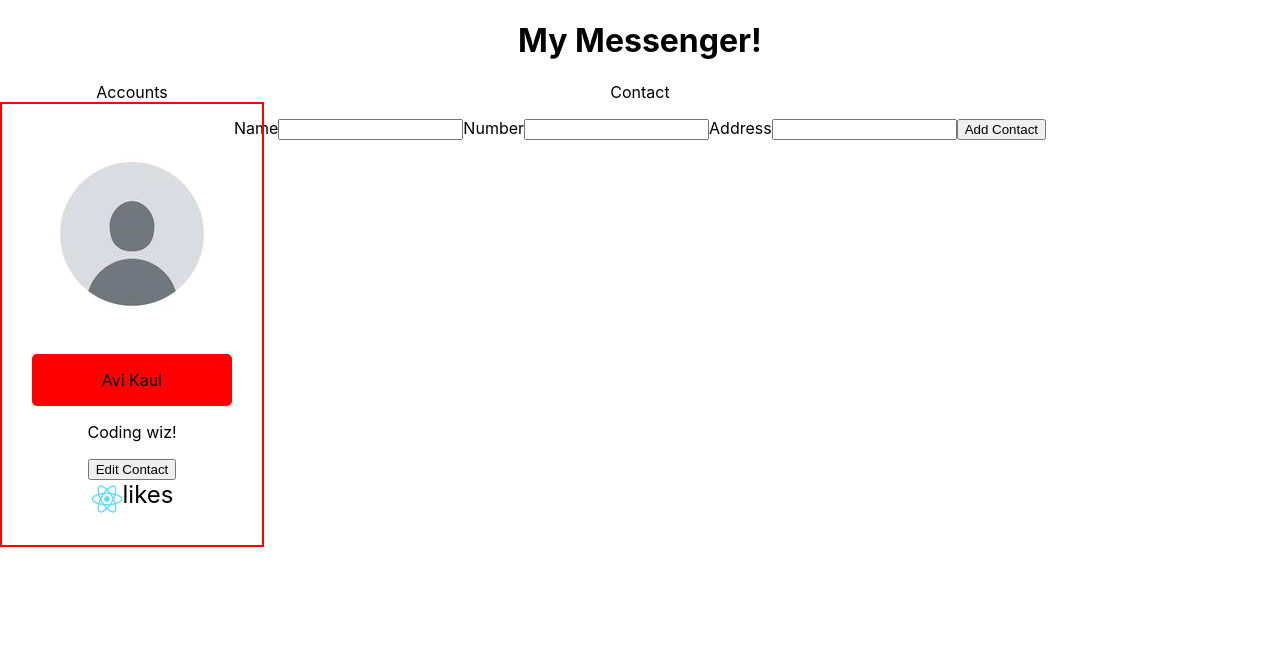
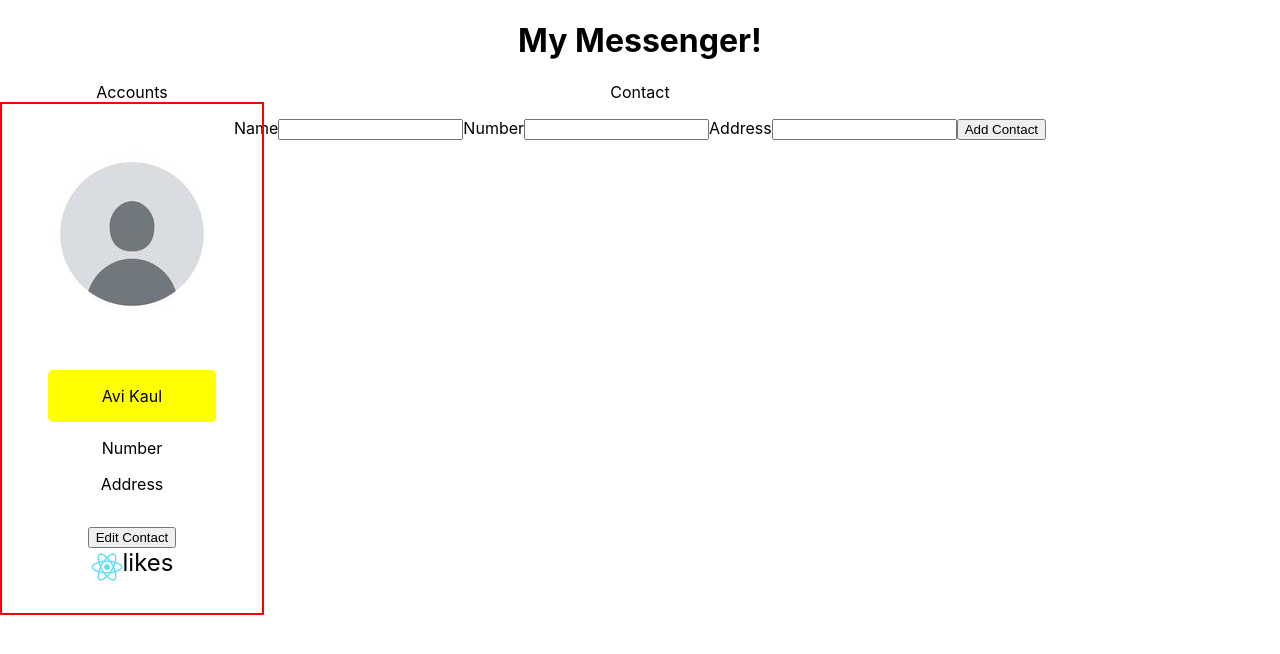
Before and after one commit to akaul823/Phase-2-Project, a React (Create React App) app in the folder phase2project/: page / in a window 1280 px wide. Shown: the top 654 px of the page. Built offline with nearby package versions, Linux system fonts and the light colour scheme.

Commit message:
got user, form to render. needs way more work

```diff
--- a/phase2project/src/App.css
+++ b/phase2project/src/App.css
@@ -33,7 +33,11 @@
   left: 0;
 }
 
-.user{
+.user-card{
   border: 2px solid red;
   padding: 30px;
 }
+
+.user-image{
+  position: relative;
+}
--- a/phase2project/src/User.js
+++ b/phase2project/src/User.js
@@ -1,17 +1,18 @@
 function User(){
     return (
-        <div className="user" style={{}}>
+        <div className="user-card">
             <img src={"profile.jpg"} alt={"name"} className="user-image" />
-            <p className="user-name" style={{backgroundColor:"red",borderRadius:"5px",padding:"1rem"}}>Avi Kaul</p>
-            <p className='user-description'>Coding wiz!</p>
+            <div className="user-info" style={{borderRadius:"5px", padding: "1rem"}}>
+                <p className="user-name" style={{backgroundColor:"yellow",borderRadius:"5px",padding:"1rem"}}>Avi Kaul</p>
+                <p className='user-number'>Number</p>
+                <p className='user-address'>Address</p>
+            </div>
             <button>Edit Contact</button>
             <div className="likes">
                 <img src={"logo512.png"} alt="like" style={{width:"32px",height:"32px",verticalAlign:"middle"}} />
                 <span style={{fontSize:"24px"}}>likes</span>
             </div>
         </div>
-
-
     )
 }
 export default User;
```
